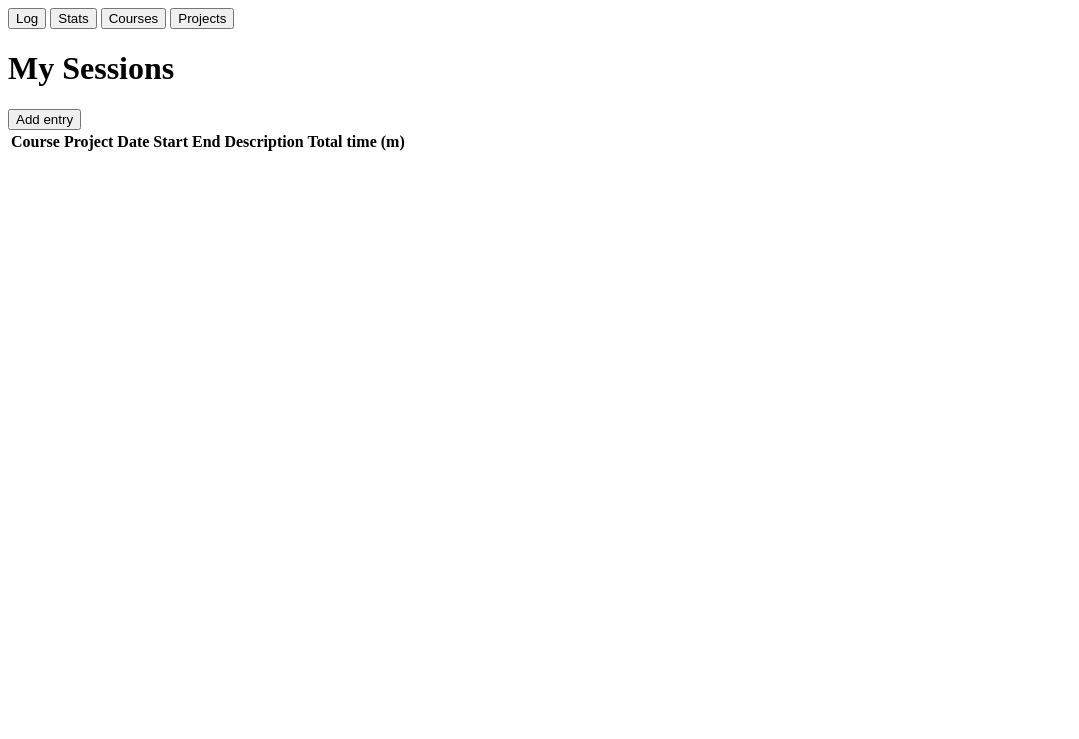
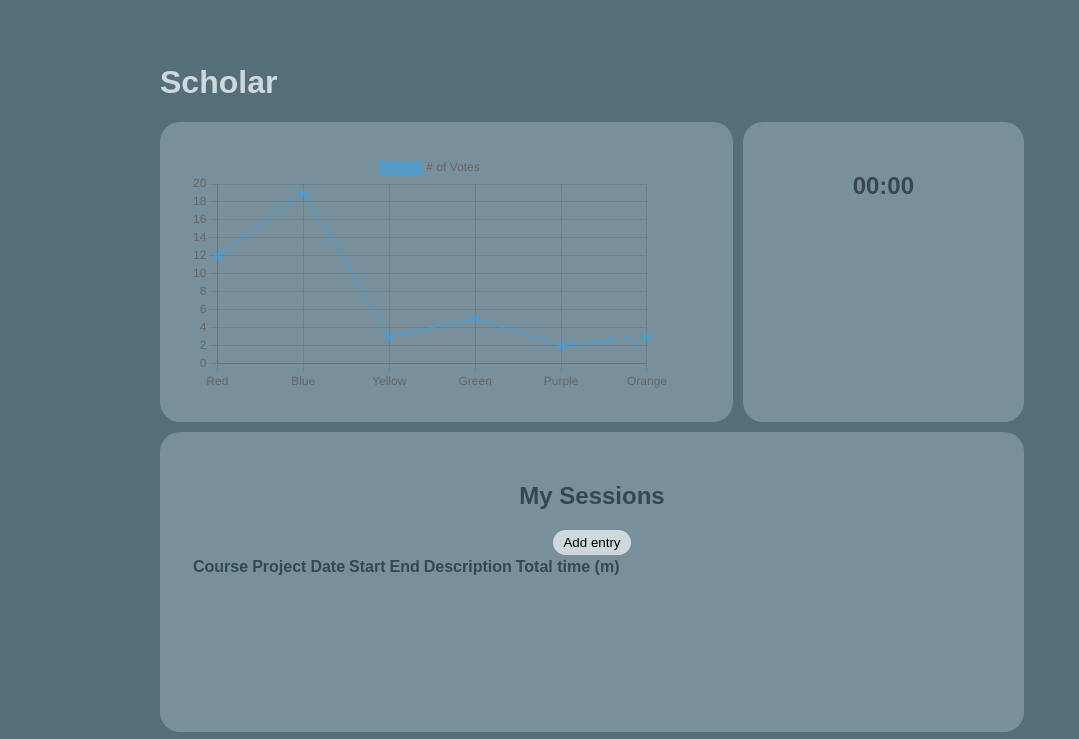
Before and after one commit to dconner114/scholar, a website: page public/index.html in a window 1280 px wide. Shown: the top 739 px of the page, without its empty margins (0-1079 px from the left). Drawn offline with nearby package versions, Linux system fonts and the light colour scheme; no server answers.

Commit message:
tabs removed, graph added, styling started

```diff
--- a/package.json
+++ b/package.json
@@ -11,6 +11,7 @@
   "author": "",
   "license": "ISC",
   "dependencies": {
+    "chart.js": "^4.4.1",
     "express": "^4.18.2",
     "sqlite3": "^5.1.7"
   }
--- a/public/index.html
+++ b/public/index.html
@@ -8,17 +8,20 @@
 </head>
 
 <body>
-    <header>
-        <nav>
-            <button class="nav-button" onclick="showTab('logData')">Log</button>
-            <button class="nav-button" onclick="showTab('viewData')">Stats</button>
-            <button class="nav-button" onclick="showTab('courseManager')">Courses</button>
-            <button class="nav-button" onclick = "showTab('projectManager')">Projects</button>
-        </nav>
-    </header>
+    <h1>Scholar</h1>
 
-    <div id="logData" class="tab-content active">
-        <h1>My Sessions</h1>
+    <div class="grid-container">
+
+        <div id="history" class="grid-item span-2">
+            <canvas id="historyChart"></canvas>
+        </div>
+
+        <div id="timer" class="grid-item">
+            <h2>00:00</h2>
+        </div>
+
+        <div id="logData" class="grid-item span-3">
+            <h2>My Sessions</h2>
             <button id="newEntryButton">Add entry</button>
             <table id="logsTable">
                 <thead>
@@ -61,15 +64,8 @@
                 </div>
         </div>
 
-
-
-    <div id="viewData" class="tab-content">
-        <h1>Data Summary here</h1>
-        <p>graph etc</p>
-    </div>
-
-    <div id="courseManager" class="tab-content">
-        <h1>Courses</h1>
+        <div id="courseManager" class="grid-item">
+            <h2>Courses</h2>
             <p>a summary of your current courses</p>
 
             <table id="courseTable">
@@ -86,14 +82,16 @@
             </table>
         </div>
 
-    <div id="projectManager" class="tab-content">
-        <h1>Projects</h1>
+        <div id="projectManager" class="grid-item">
+            <h2>Projects</h2>
             <p>a summary of your current projects</p>
         </div>
 
+    </div>
 
 
     <script src="./scripts/script.js"></script>
+    <script src="https://cdn.jsdelivr.net/npm/chart.js"></script>
 </body>
 
 </html>
--- a/public/scripts/script.js
+++ b/public/scripts/script.js
@@ -1,16 +1,27 @@
-function showTab(tabId) {
-    const tabContents = document.querySelectorAll('.tab-content');
-    tabContents.forEach(tab => {
-        tab.classList.remove('active');
-    });
 
-    const selectedTab = document.getElementById(tabId);
-    if (selectedTab) {
-        selectedTab.classList.add('active');
-    }
-}
 
 document.addEventListener('DOMContentLoaded', function () {
+
+    const ctx = document.getElementById('historyChart');
+
+    new Chart(ctx, {
+        type: 'line',
+        data: {
+          labels: ['Red', 'Blue', 'Yellow', 'Green', 'Purple', 'Orange'],
+          datasets: [{
+            label: '# of Votes',
+            data: [12, 19, 3, 5, 2, 3],
+            borderWidth: 1
+          }]
+        },
+        options: {
+          scales: {
+            y: {
+              beginAtZero: true
+            }
+          }
+        }
+    });
 
     let modalVisibility = false;
 
@@ -81,6 +92,7 @@ document.addEventListener('DOMContentLoaded', function () {
     }
 
     loadProjectData()
+
 
     function displayModal() {
         if (entryForm) {
--- a/public/styles.css
+++ b/public/styles.css
@@ -1,15 +1,53 @@
 
-.tab-content {
-    display: none;
+html {
+    font-family: sans-serif;
 }
 
+body {
+    margin: 5vw 20vw 5vh 20vh;
+    background-color: #546E7A;
+    color: #CFD8DC;
+}
+
+button {
+    border-radius: 25px;
+    border-style: none;
+    background-color: #CFD8DC;
+    text-align: center;
+    padding: 5px 10px;
+}
 .active {
     display: block;
 }
 
-.nav-button {
-    cursor: pointer;
+.grid-container {
+    display: grid;
+    grid-template-columns: 1fr 1fr 1fr;
+    grid-template-rows: auto auto;
+    grid-gap: 10px;
+    justify-content: center;
+    align-items: center;
 }
+
+.grid-item {
+    border-radius: 20px;
+    background-color: #78909C;
+    color: #37474F;
+    padding: 30px;
+    text-align: center;
+    justify-content: center;
+    height: 30vh;
+    overflow: hidden;
+}
+
+.span-2 {
+    grid-column: span 2;
+}
+
+.span-3 {
+    grid-column: span 3;
+}
+
 
 /* Styles for the overlay */
 .overlay {
@@ -44,7 +82,8 @@
     left: 50%;
     transform: translate(-50%, -50%);
     background-color: #fff; /* Set your desired background color */
-    padding: 20px;
+    padding: 40px;
+    border-radius: 20px;
     z-index: 2; /* Place the modal above the overlay */
     box-shadow: 0 0 10px rgba(0, 0, 0, 0.5); /* Optional: Add a box shadow for depth */
 }
```
Also changed, not shown: 1 other file. Lines whose indentation alone changed are shown as unchanged.
